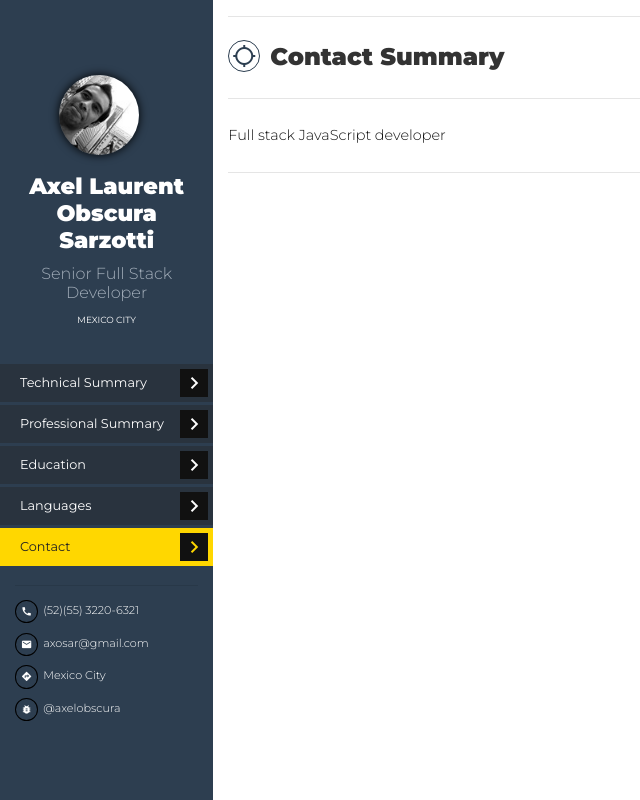
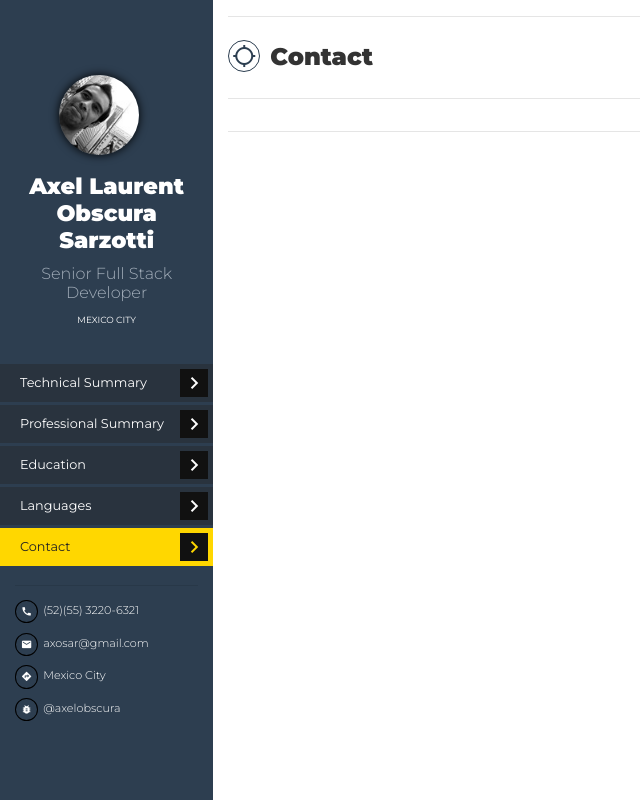
Before and after one commit to axelobscura/cv, a React (Create React App) app: page /contact in a window 1280 px wide. Shown: the whole page, without its empty margins (0-640 px from the left). Built offline with nearby package versions, Linux system fonts and the light colour scheme; a web font is replaced by a local one.

Commit message:
Contac details

```diff
--- a/src/component/Contact.js
+++ b/src/component/Contact.js
@@ -10,9 +10,16 @@ const Contact = () => {
             <Row>
                 <Col>
                     <hr />
-                    <h1><span className="material-icons">location_searching</span> Contact Summary</h1>
+                    <h1><span className="material-icons">location_searching</span> Contact</h1>
                     <hr />
-                    <p>Full stack JavaScript developer</p>
+                    <Row>
+                        <Col>
+                        </Col>
+                        <Col>
+                        </Col>
+                        <Col>
+                        </Col>
+                    </Row>
                     <hr />
                 </Col>
             </Row>
```
